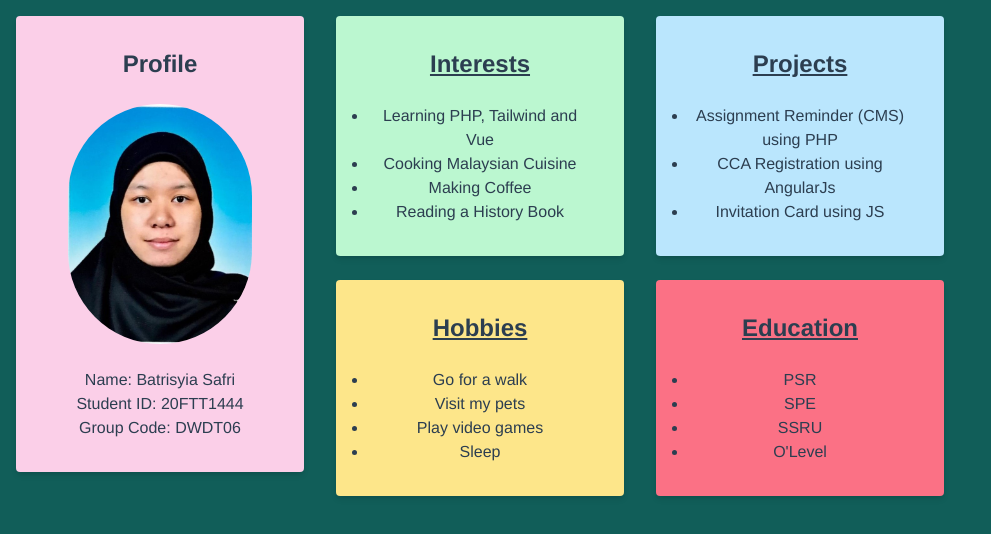
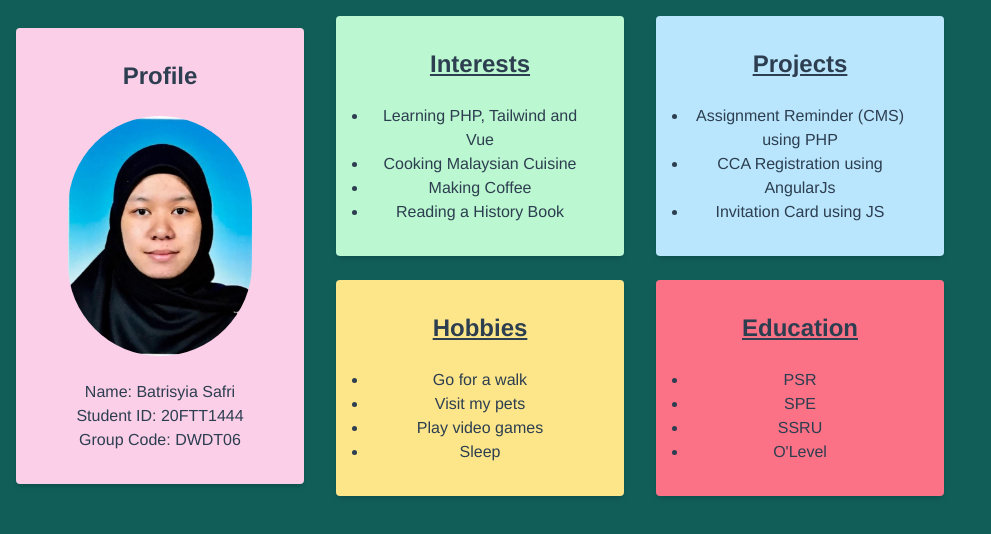
Before and after one commit to batrisyiasafri/20ftt1444-as3, a Vue app: page / in a window 1280 px wide. Shown: the top 534 px of the page, without its empty margins (0-991 px from the left). Built offline with nearby package versions, Linux system fonts and the light colour scheme.

Commit message:
Added flex items-center and justify-center

```diff
--- a/src/App.vue
+++ b/src/App.vue
@@ -8,7 +8,7 @@ import HelloWorld from './components/HelloWorld.vue'
 
   <body class="bg-teal-800 w-screen h-screen overflow-auto ">
 
-  <div class="grid lg:grid-cols-4 ">
+  <div class="grid lg:grid-cols-4 flex items-center justify-center ">
     <div class="w-full p-4 lg:w-80">
         <div class="p-8 bg-pink-200 rounded shadow-md">
           <h2 class="text-2xl font-bold">Profile</h2>
```
